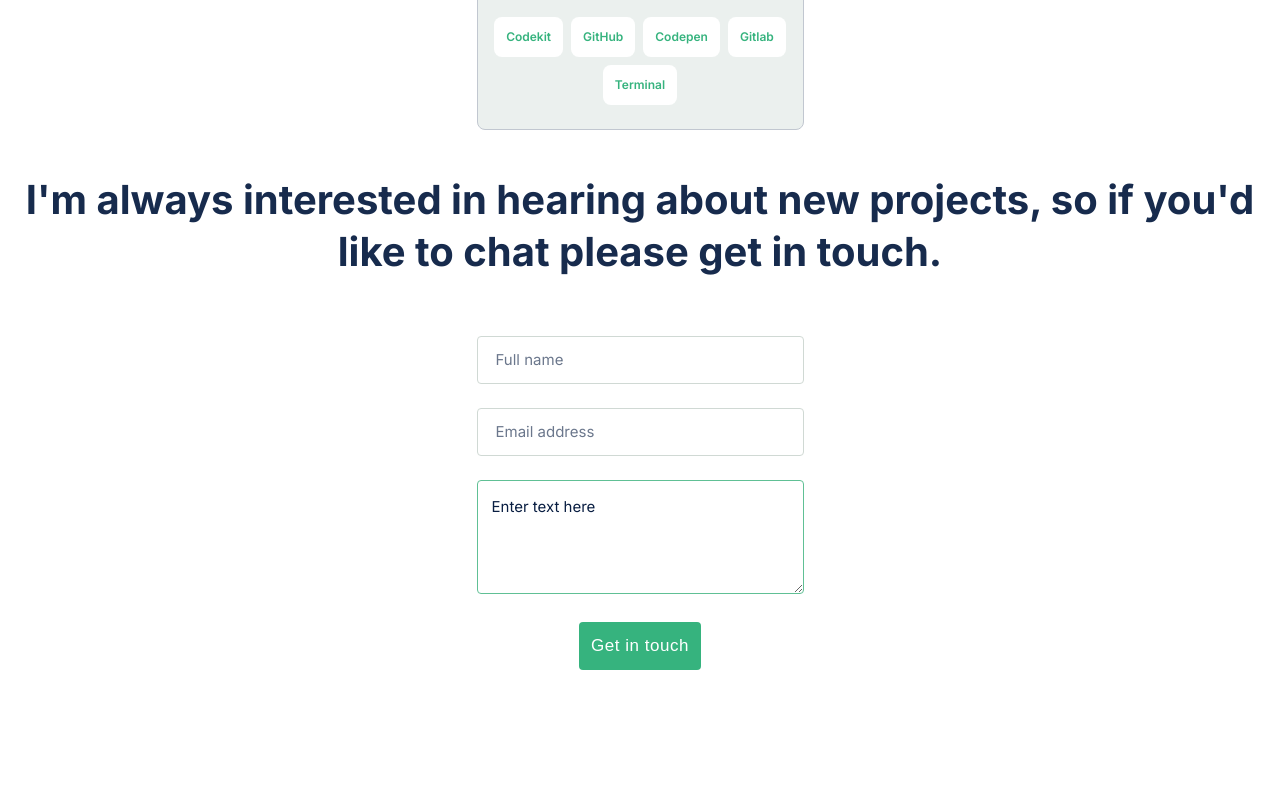
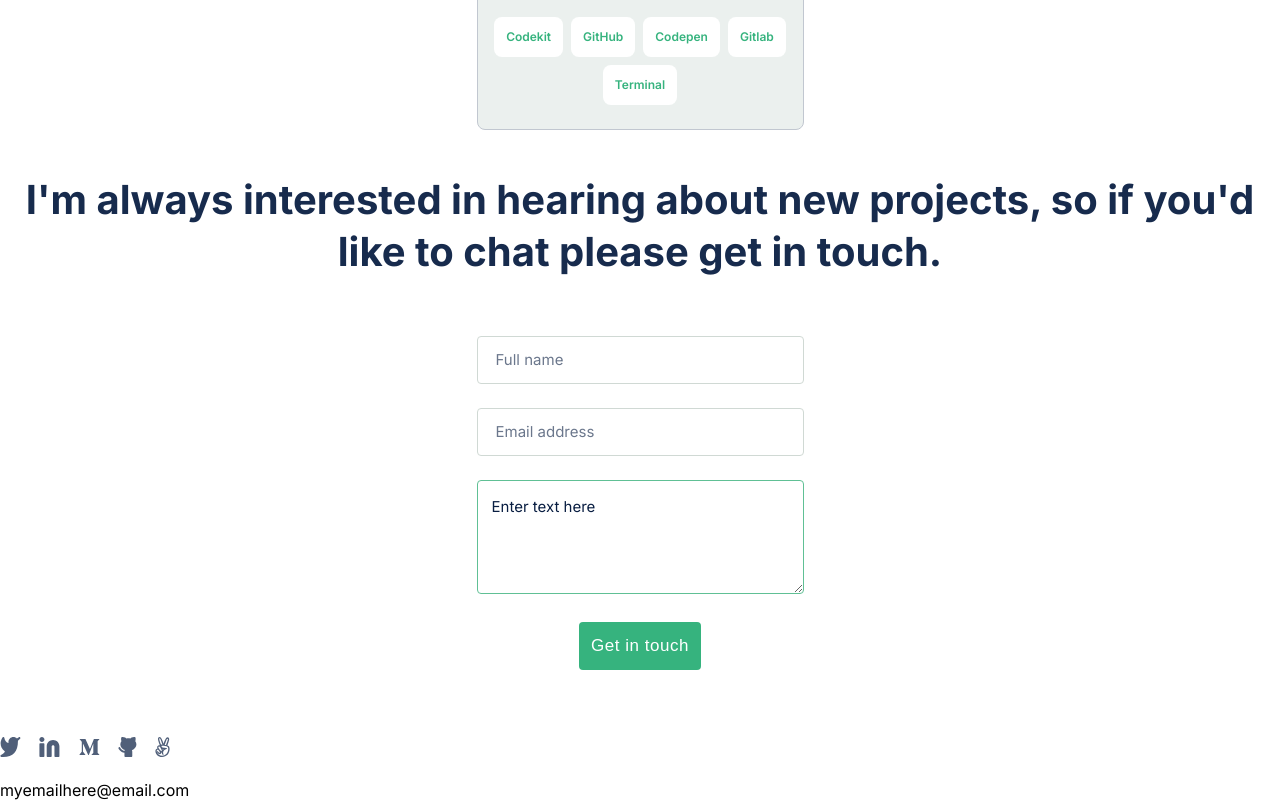
Before and after one commit to JauJau088/My-Portfolio, a website: page index.html in a window 1280 px wide. Shown: the part 5201-6001 px from the top of the page. Before the commit the page ends 5935 px from the top, so only its background shows below. Drawn offline with Linux system fonts and the light colour scheme.

Commit message:
add footer note in the contact form

```diff
--- a/index.html
+++ b/index.html
@@ -351,6 +351,39 @@
           </ul>
         </form>
       </div>
+
+      <div>
+        <ul class="headline-socials">
+          <li>
+            <a href="#" class="social-icon"
+              ><img src="images/icons/twitter.svg" alt="Twitter"
+            /></a>
+          </li>
+          <li>
+            <a href="#" class="social-icon">
+              <img src="images/icons/linkedin.svg" alt="LinkedIn"
+            /></a>
+          </li>
+          <li>
+            <a href="#" class="social-icon">
+              <img src="images/icons/medium.svg" alt="Medium"
+            /></a>
+          </li>
+          <li>
+            <a href="#" class="social-icon">
+              <img src="images/icons/github.svg" alt="GitHub"
+            /></a>
+          </li>
+          <li>
+            <a href="#" class="social-icon">
+              <img src="images/icons/angellist.svg" alt="AngelList"
+            /></a>
+          </li>
+        </ul>
+      </div>
+      <div>
+        <p>myemailhere@email.com</p>
+      </div>
     </section>
   </body>
 </html>
```
